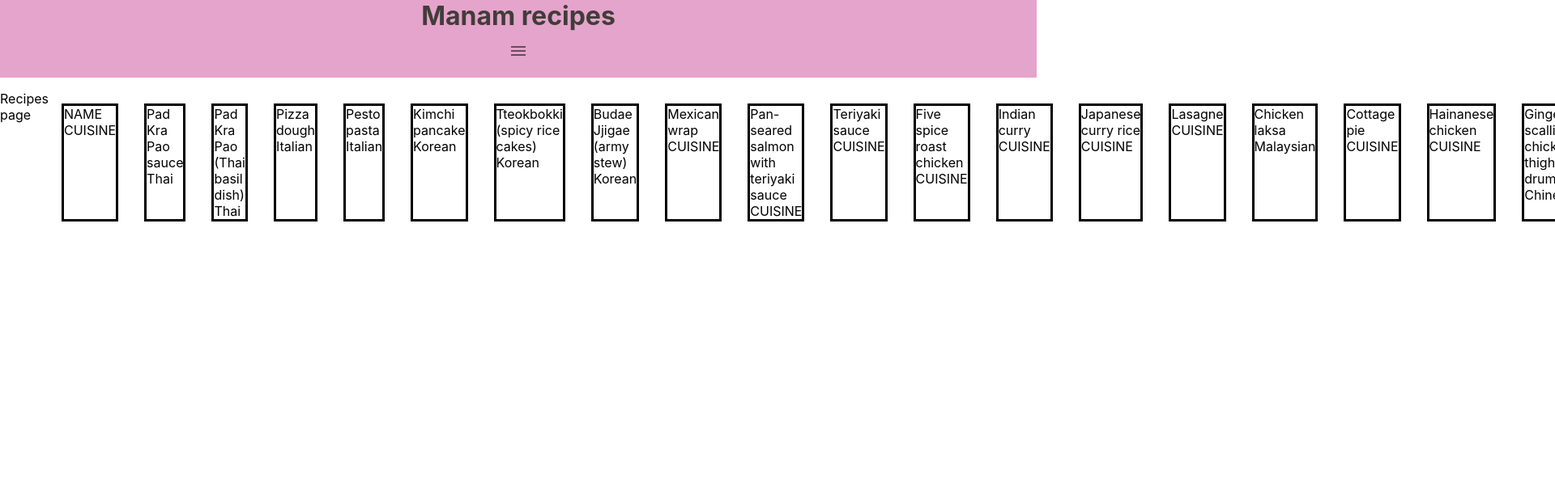
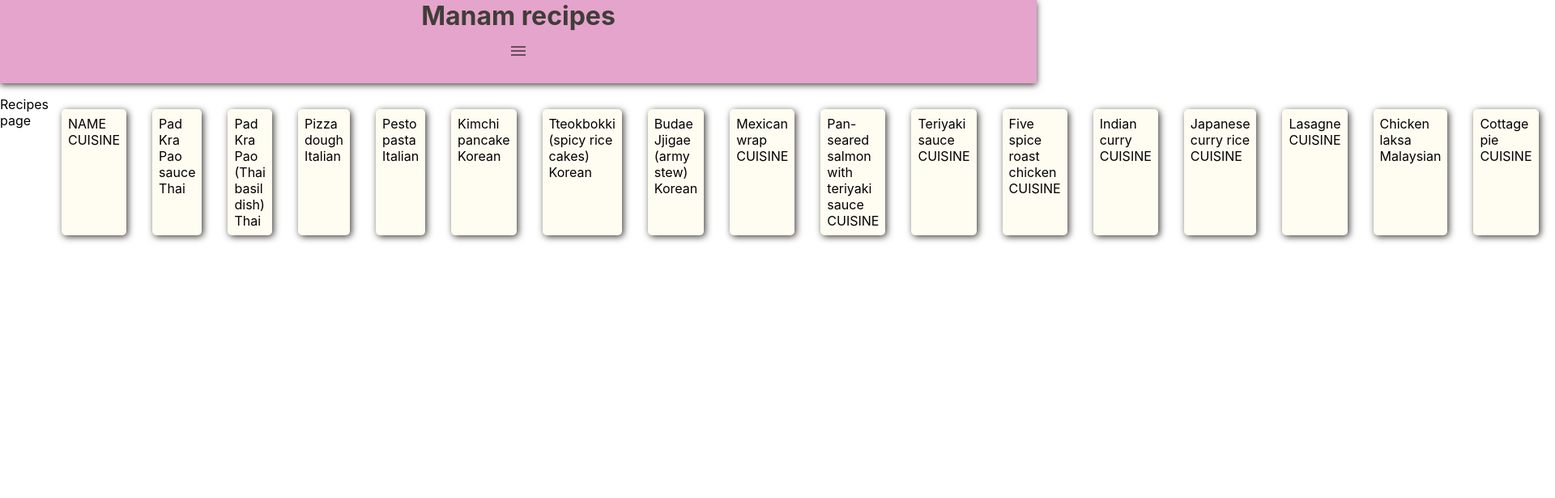
Before and after one commit to kin-au/manam-recipes, a React (Create React App) app: page /recipes in a window 1280 px wide. Shown: the top 616 px of the page at 81% size, 1920 px wide, since content can reach past the window. Built offline with nearby package versions, Linux system fonts and the light colour scheme.

Commit message:
sticky header, recipe card style

```diff
--- a/src/components/Header/Header.style.js
+++ b/src/components/Header/Header.style.js
@@ -2,14 +2,18 @@ import styled from "styled-components";
 import { lightTheme } from "../../themes";
 
 const Header = styled.header`
+  position: sticky;
+  top: 0;
+  left: 0;
   display: flex;
   flex-direction: column;
   align-items: center;
   margin-bottom: 1rem;
-  height: 6rem;
+  padding-bottom: 1rem;
   width: 100%;
   background-color: ${lightTheme.colors.background};
   color: ${lightTheme.colors.primary};
+  box-shadow: 0 0.125rem 0.5rem #403d39;
 
   h1 {
     font-size: 2rem;
--- a/src/components/RecipeCard/RecipeCard.style.js
+++ b/src/components/RecipeCard/RecipeCard.style.js
@@ -2,7 +2,10 @@ import styled from "styled-components";
 
 const RecipeCard = styled.div`
   margin: 1rem;
-  border: solid black;
+  padding: 0.5rem;
+  background-color: #fffcf2;
+  border-radius: 5px;
+  box-shadow: 0.125rem 0.125rem 0.5rem #403d39;
 `;
 
 export { RecipeCard };
```
